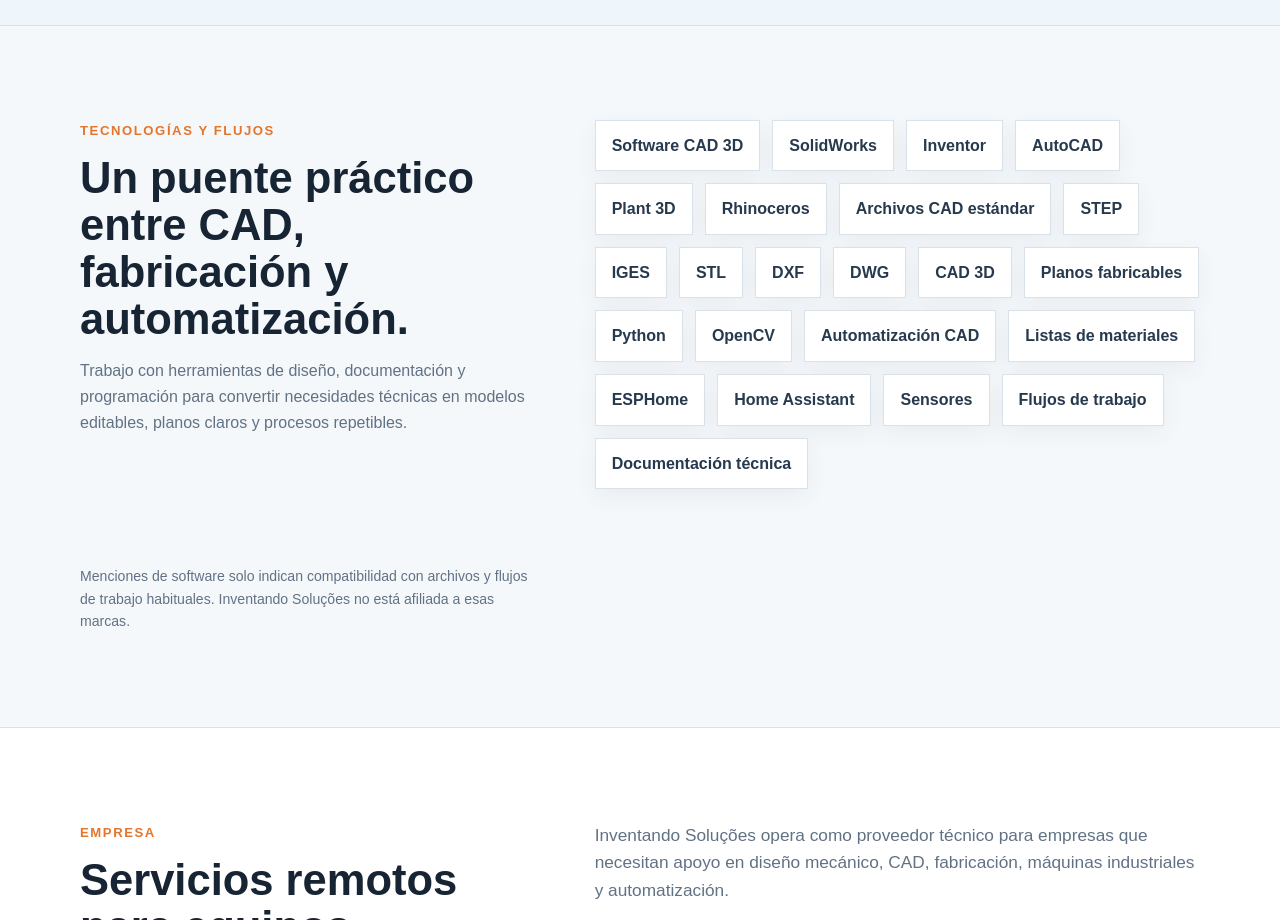
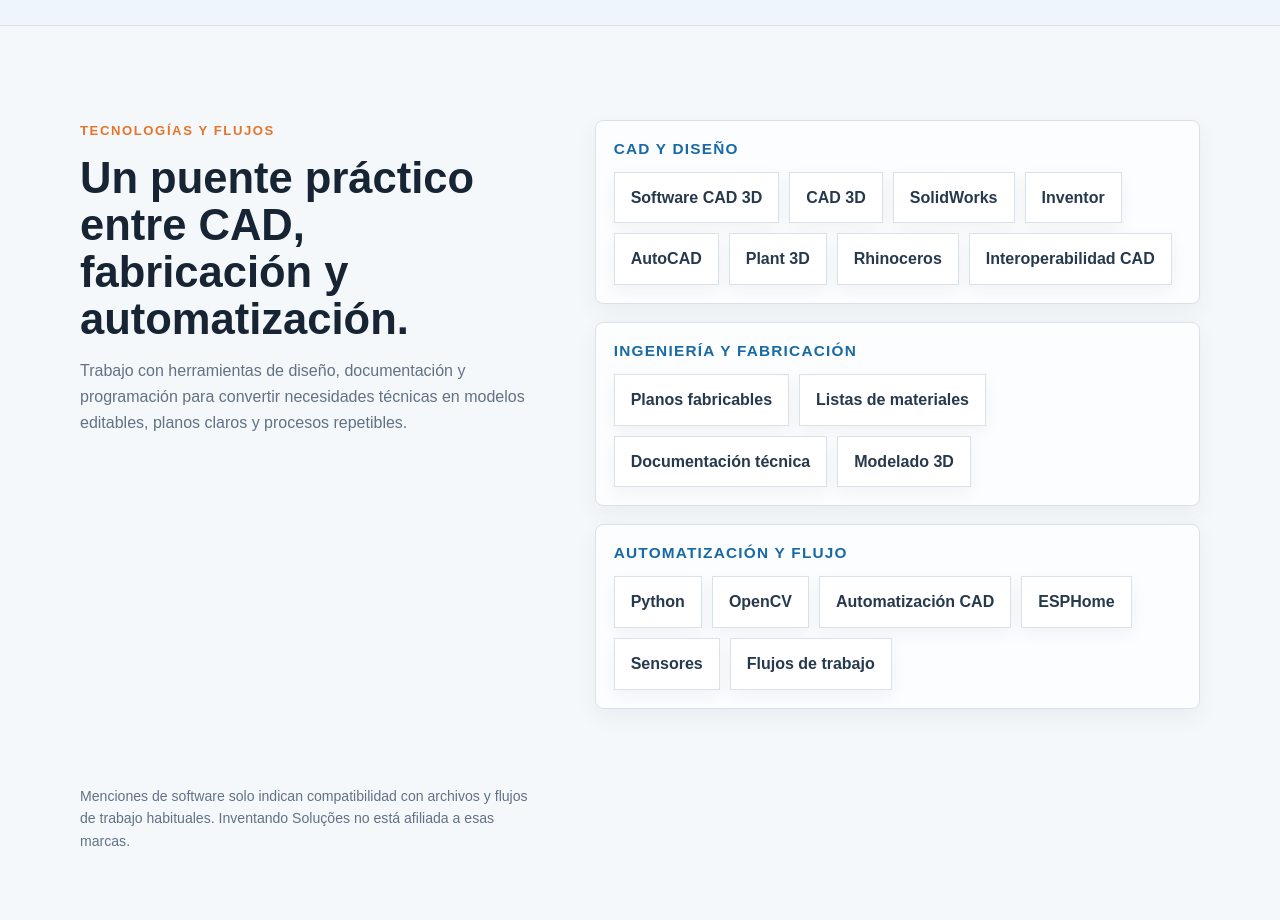
Before and after one commit to mapirenet/mapirenet-web, a plain HTML site: page index.html in a window 1280 px wide. Shown: the part 5780-6700 px from the top of the page. Drawn offline with Linux system fonts and the light colour scheme.

Commit message:
Agrupa tecnologias y flujos por categorias

```diff
--- a/index.html
+++ b/index.html
@@ -332,29 +332,39 @@
           <p data-i18n="techText">Trabajo con herramientas de diseño, documentación y programación para convertir necesidades técnicas en modelos editables, planos claros y procesos repetibles.</p>
         </div>
         <div class="tech-cloud" aria-label="Tecnologías principales">
+          <div class="tech-group">
+            <h3 data-i18n="techGroupCad">CAD y Diseño</h3>
+            <div class="tech-tags">
               <span>Software CAD 3D</span>
+              <span>CAD 3D</span>
               <span>SolidWorks</span>
               <span>Inventor</span>
               <span>AutoCAD</span>
               <span>Plant 3D</span>
               <span>Rhinoceros</span>
-          <span>Archivos CAD estándar</span>
-          <span>STEP</span>
-          <span>IGES</span>
-          <span>STL</span>
-          <span>DXF</span>
-          <span>DWG</span>
-          <span>CAD 3D</span>
+              <span>Interoperabilidad CAD</span>
+            </div>
+          </div>
+          <div class="tech-group">
+            <h3 data-i18n="techGroupManufacturing">Ingeniería y Fabricación</h3>
+            <div class="tech-tags">
               <span data-i18n="techLabelDrawings">Planos fabricables</span>
+              <span data-i18n="techLabelBom">Listas de materiales</span>
+              <span data-i18n="techLabelDocs">Documentación técnica</span>
+              <span>Modelado 3D</span>
+            </div>
+          </div>
+          <div class="tech-group">
+            <h3 data-i18n="techGroupAutomation">Automatización y Flujo</h3>
+            <div class="tech-tags">
               <span>Python</span>
               <span>OpenCV</span>
               <span data-i18n="techLabelAutomation">Automatización CAD</span>
-          <span data-i18n="techLabelBom">Listas de materiales</span>
               <span>ESPHome</span>
-          <span>Home Assistant</span>
               <span>Sensores</span>
               <span data-i18n="techLabelWorkflow">Flujos de trabajo</span>
-          <span data-i18n="techLabelDocs">Documentación técnica</span>
+            </div>
+          </div>
         </div>
         <p class="compat-note" data-i18n="compatNote">Menciones de software solo indican compatibilidad con archivos y flujos de trabajo habituales. Inventando Soluções no está afiliada a esas marcas.</p>
       </div>
--- a/script.js
+++ b/script.js
@@ -88,6 +88,9 @@
     techEyebrow: "Tecnologías y flujos",
     techTitle: "Un puente práctico entre CAD, fabricación y automatización.",
     techText: "Trabajo con herramientas de diseño, documentación y programación para convertir necesidades técnicas en modelos editables, planos claros y procesos repetibles.",
+    techGroupCad: "CAD y Diseño",
+    techGroupManufacturing: "Ingeniería y Fabricación",
+    techGroupAutomation: "Automatización y Flujo",
     techLabelDrawings: "Planos fabricables",
     techLabelAutomation: "Automatización CAD",
     techLabelBom: "Listas de materiales",
@@ -192,6 +195,9 @@
     techEyebrow: "Technologies and workflows",
     techTitle: "A practical bridge between CAD, manufacturing and automation.",
     techText: "I use design, documentation and programming tools to turn technical needs into editable models, clear drawings and repeatable processes.",
+    techGroupCad: "CAD and Design",
+    techGroupManufacturing: "Engineering and Manufacturing",
+    techGroupAutomation: "Automation and Workflow",
     techLabelDrawings: "Manufacturable drawings",
     techLabelAutomation: "CAD automation",
     techLabelBom: "Bills of materials",
@@ -296,6 +302,9 @@
     techEyebrow: "Tecnologias e fluxos",
     techTitle: "Uma ponte prática entre CAD, fabricação e automação.",
     techText: "Trabalho com ferramentas de projeto, documentação e programação para transformar necessidades técnicas em modelos editáveis, desenhos claros e processos repetíveis.",
+    techGroupCad: "CAD e Projeto",
+    techGroupManufacturing: "Engenharia e Fabricação",
+    techGroupAutomation: "Automação e Fluxo",
     techLabelDrawings: "Desenhos fabricáveis",
     techLabelAutomation: "Automação CAD",
     techLabelBom: "Listas de materiais",
--- a/styles.css
+++ b/styles.css
@@ -700,18 +700,39 @@
 }
 
 .tech-cloud {
+  display: grid;
+  gap: 18px;
+}
+
+.tech-group {
+  border: 1px solid var(--line);
+  background: rgba(255, 255, 255, 0.72);
+  border-radius: 8px;
+  padding: 18px;
+  box-shadow: 0 8px 22px rgba(26, 49, 75, 0.06);
+}
+
+.tech-group h3 {
+  margin-bottom: 14px;
+  color: var(--blue);
+  font-size: 0.96rem;
+  text-transform: uppercase;
+  letter-spacing: 0.08em;
+}
+
+.tech-tags {
   display: flex;
   flex-wrap: wrap;
-  gap: 12px;
+  gap: 10px;
 }
 
-.tech-cloud span {
+.tech-tags span {
   border: 1px solid var(--line);
   background: var(--card);
   padding: 12px 16px;
   color: #26394d;
   font-weight: 800;
-  box-shadow: 0 8px 22px rgba(26, 49, 75, 0.06);
+  box-shadow: 0 6px 16px rgba(26, 49, 75, 0.05);
 }
 
 .compat-note {
```
Lines whose indentation alone changed are shown as unchanged.
